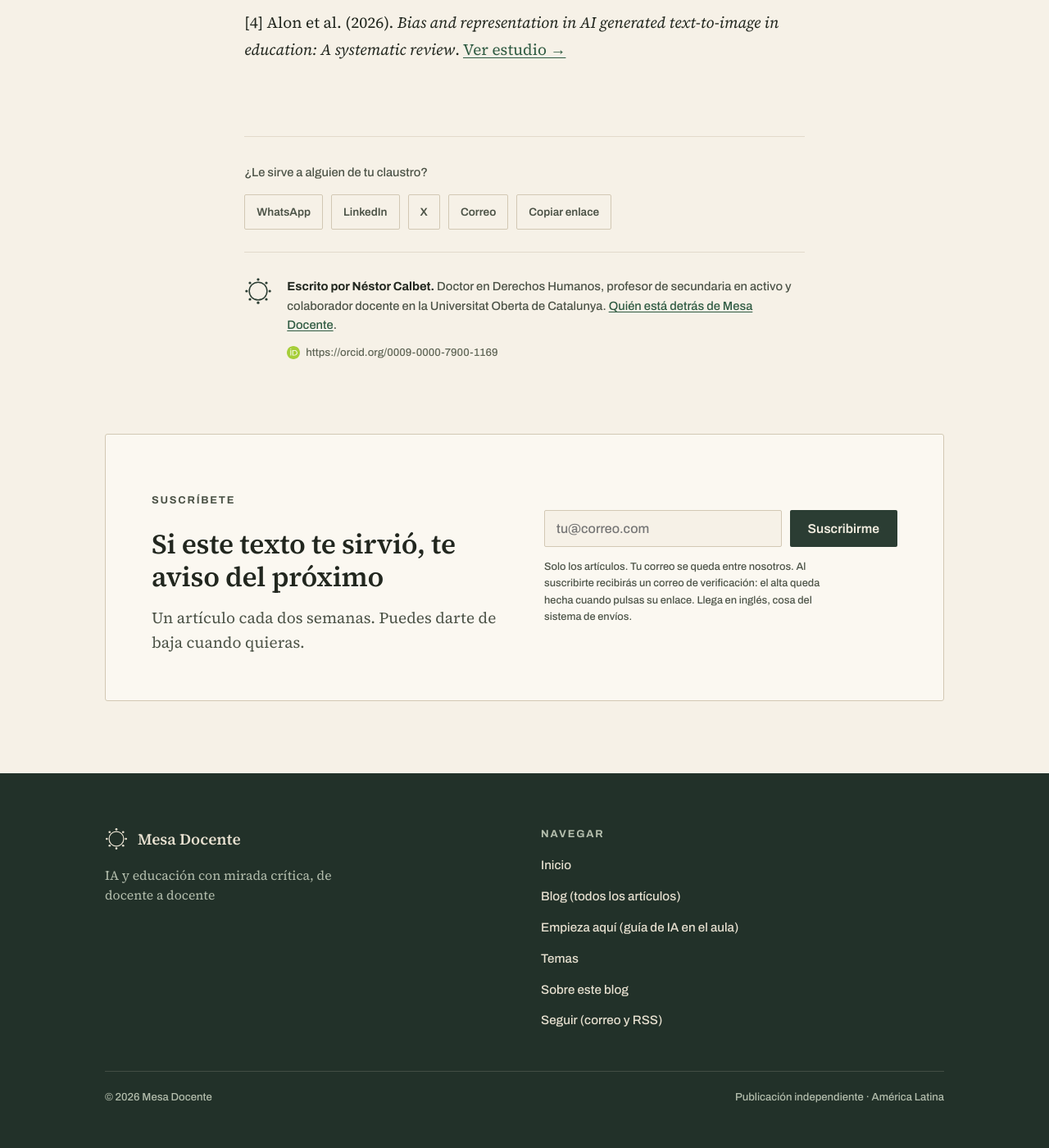
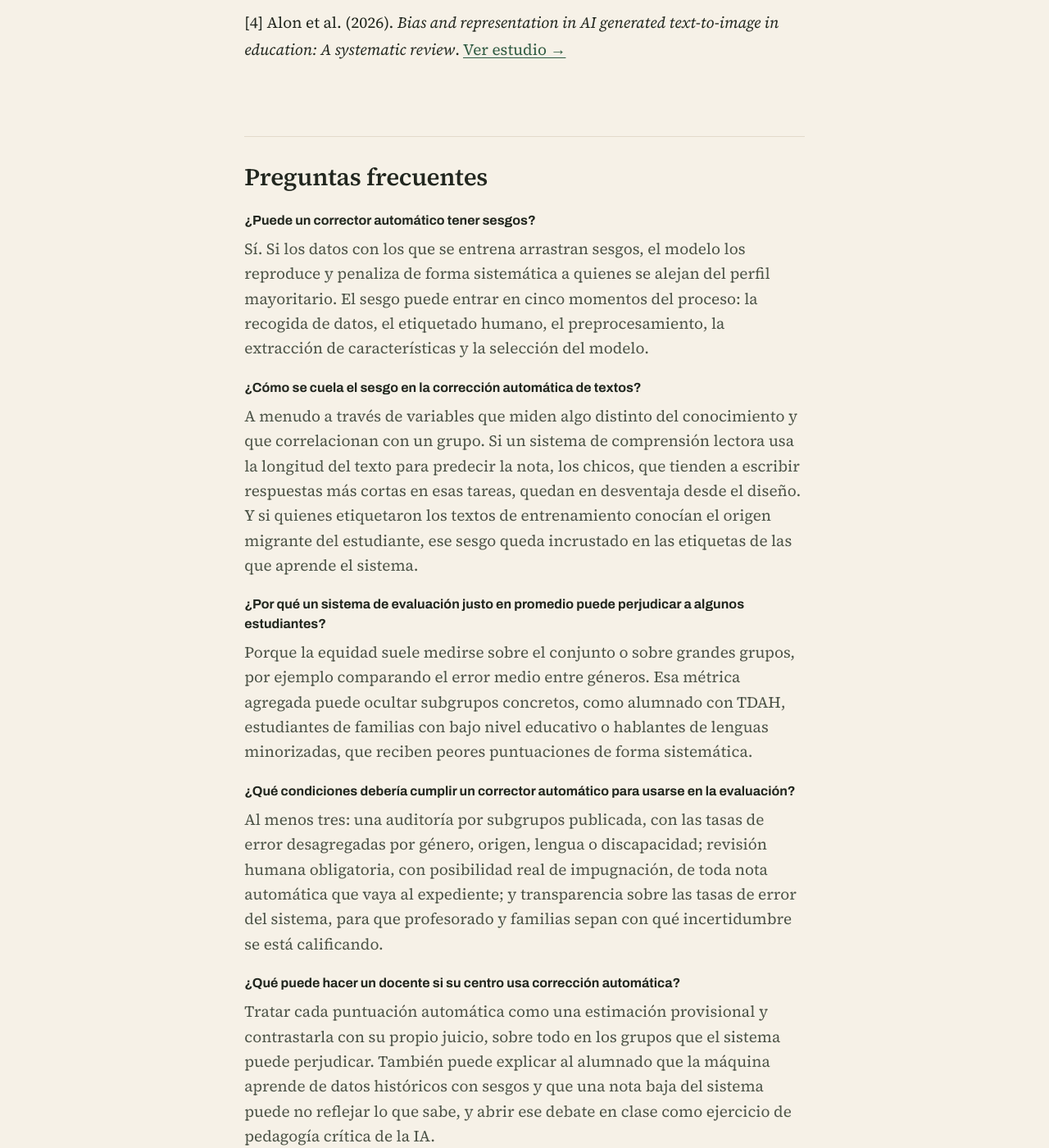
Before and after one commit to ncalbet/blog-docentes, a Jekyll site: the page built from _posts/2026-09-26-quien-audita-al-corrector-automatico-el-sesgo-en.md, in a window 1280 px wide and 1400 px high, scrolled down 5246 px. Shown: the whole window at 82% size. Built offline with Jekyll 4.4.1, drawn with Linux system fonts in a browser that asks for light colours; some of the changed text lies outside the part shown.

Commit message:
Actualiza: ¿Quién audita al corrector automático? El sesgo en la evaluación

```diff
--- a/_posts/2026-09-26-quien-audita-al-corrector-automatico-el-sesgo-en.md
+++ b/_posts/2026-09-26-quien-audita-al-corrector-automatico-el-sesgo-en.md
@@ -4,6 +4,18 @@ category: garantias
 title: "¿Quién audita al corrector automático? El sesgo en la evaluación"
 description: "¿Qué le pasa al estudiante cuando el algoritmo lo puntúa peor por su grupo? Sesgo, auditoría y derechos en la evaluación automática. Para docentes."
 tags: ["sesgo algorítmico evaluación educativa", "corrector automático sesgo", "equidad algoritmos educación", "bias IA calificaciones", "derechos estudiantes evaluación automática"]
+faq:
+  - pregunta: "¿Puede un corrector automático tener sesgos?"
+    respuesta: "Sí. Si los datos con los que se entrena arrastran sesgos, el modelo los reproduce y penaliza de forma sistemática a quienes se alejan del perfil mayoritario. El sesgo puede entrar en cinco momentos del proceso: la recogida de datos, el etiquetado humano, el preprocesamiento, la extracción de características y la selección del modelo."
+  - pregunta: "¿Cómo se cuela el sesgo en la corrección automática de textos?"
+    respuesta: "A menudo a través de variables que miden algo distinto del conocimiento y que correlacionan con un grupo. Si un sistema de comprensión lectora usa la longitud del texto para predecir la nota, los chicos, que tienden a escribir respuestas más cortas en esas tareas, quedan en desventaja desde el diseño. Y si quienes etiquetaron los textos de entrenamiento conocían el origen migrante del estudiante, ese sesgo queda incrustado en las etiquetas de las que aprende el sistema."
+  - pregunta: "¿Por qué un sistema de evaluación justo en promedio puede perjudicar a algunos estudiantes?"
+    respuesta: "Porque la equidad suele medirse sobre el conjunto o sobre grandes grupos, por ejemplo comparando el error medio entre géneros. Esa métrica agregada puede ocultar subgrupos concretos, como alumnado con TDAH, estudiantes de familias con bajo nivel educativo o hablantes de lenguas minorizadas, que reciben peores puntuaciones de forma sistemática."
+  - pregunta: "¿Qué condiciones debería cumplir un corrector automático para usarse en la evaluación?"
+    respuesta: "Al menos tres: una auditoría por subgrupos publicada, con las tasas de error desagregadas por género, origen, lengua o discapacidad; revisión humana obligatoria, con posibilidad real de impugnación, de toda nota automática que vaya al expediente; y transparencia sobre las tasas de error del sistema, para que profesorado y familias sepan con qué incertidumbre se está calificando."
+  - pregunta: "¿Qué puede hacer un docente si su centro usa corrección automática?"
+    respuesta: "Tratar cada puntuación automática como una estimación provisional y contrastarla con su propio juicio, sobre todo en los grupos que el sistema puede perjudicar. También puede explicar al alumnado que la máquina aprende de datos históricos con sesgos y que una nota baja del sistema puede no reflejar lo que sabe, y abrir ese debate en clase como ejercicio de pedagogía crítica de la IA."
+last_modified_at: 2026-09-30
 ---
 
 Imagina un sistema de corrección automática de textos entrenado mayoritariamente con respuestas de estudiantes de un determinado perfil lingüístico y socioeconómico. El resultado previsible está documentado: "bias in, bias out", es decir, si los datos de entrenamiento arrastran sesgos, el modelo los reproduce y penaliza de forma sistemática a quienes se alejan del perfil mayoritario [1]. Eso ya es serio de por sí, pero la pregunta que nos debería incomodar como docentes debería ser: cuando ese sistema puntúa peor a tu alumna porque escribe en un español marcado por otra lengua materna, ¿quién lo detecta? y ¿Quién puede reclamar?
```
